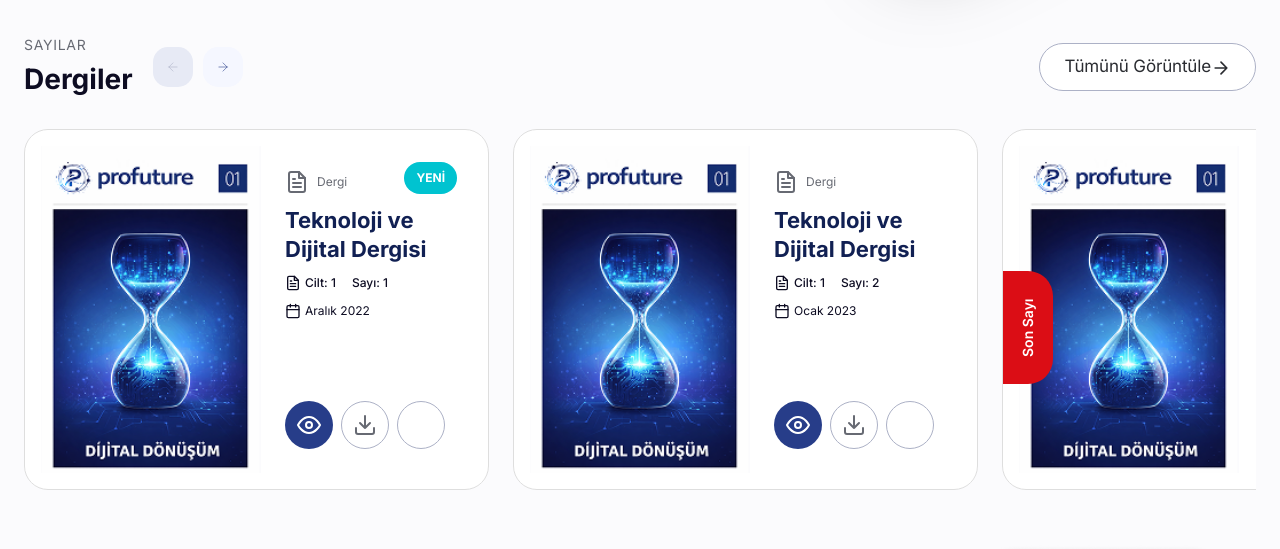
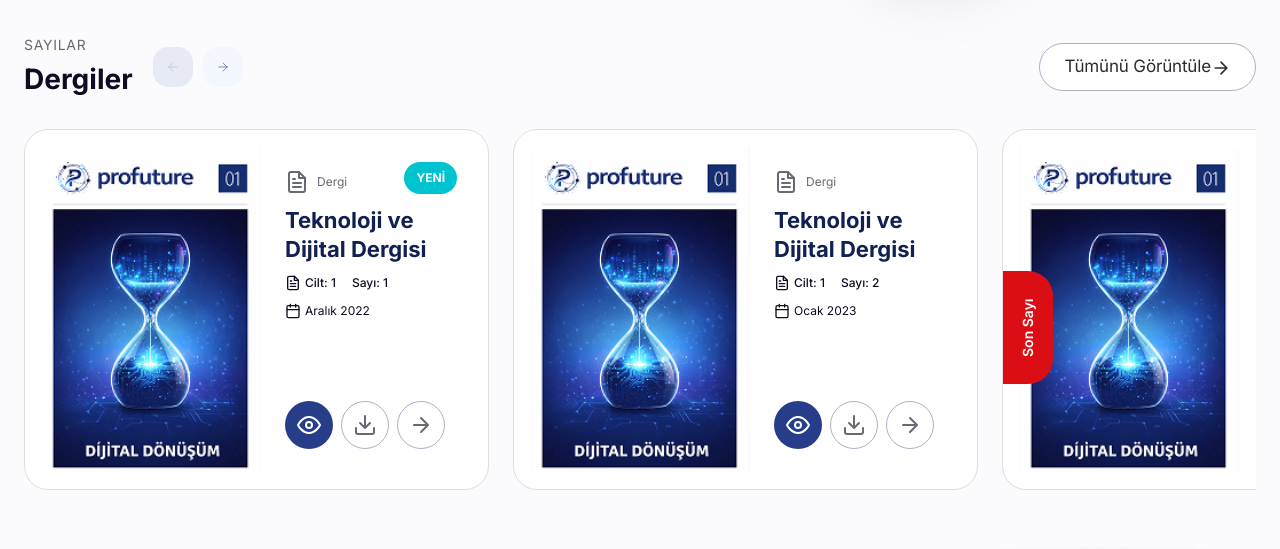
Before and after one commit to handeada/zeplin-case, a React (Vite) app: page / in a window 1280 px wide. Shown: the part 980-1529 px from the top of the page. Built offline with nearby package versions, Linux system fonts and the light colour scheme.

Commit message:
refactor(PublicationCard): update icon name for consistency

```diff
--- a/src/components/ListingSection/ListingSection.scss
+++ b/src/components/ListingSection/ListingSection.scss
@@ -85,18 +85,7 @@
   &__cards {
     display: flex;
     gap: space('6');
-    overflow-x: auto;
-    scroll-behavior: smooth;
-    padding-bottom: space('4');
-    margin-bottom: -#{space('4')};
-
-    /* Hide scrollbar but keep functionality */
-    scrollbar-width: none; /* Firefox */
-    -ms-overflow-style: none; /* IE and Edge */
-
-    &::-webkit-scrollbar {
-      display: none; /* Chrome, Safari, Opera */
-    }
+    overflow: hidden;
 
     @media (max-width: 768px) {
       gap: space('4');
--- a/src/components/ui/PublicationCard/PublicationCard.jsx
+++ b/src/components/ui/PublicationCard/PublicationCard.jsx
@@ -104,7 +104,7 @@ const PublicationCard = ({
             className="publication-card__action-btn publication-card__action-btn--navigate"
             onClick={onNavigate}
           >
-            <Icon name="arrow-right" size={24} />
+            <Icon name="arrowRight" size={24} />
           </Button>
         </div>
       </div>
```
